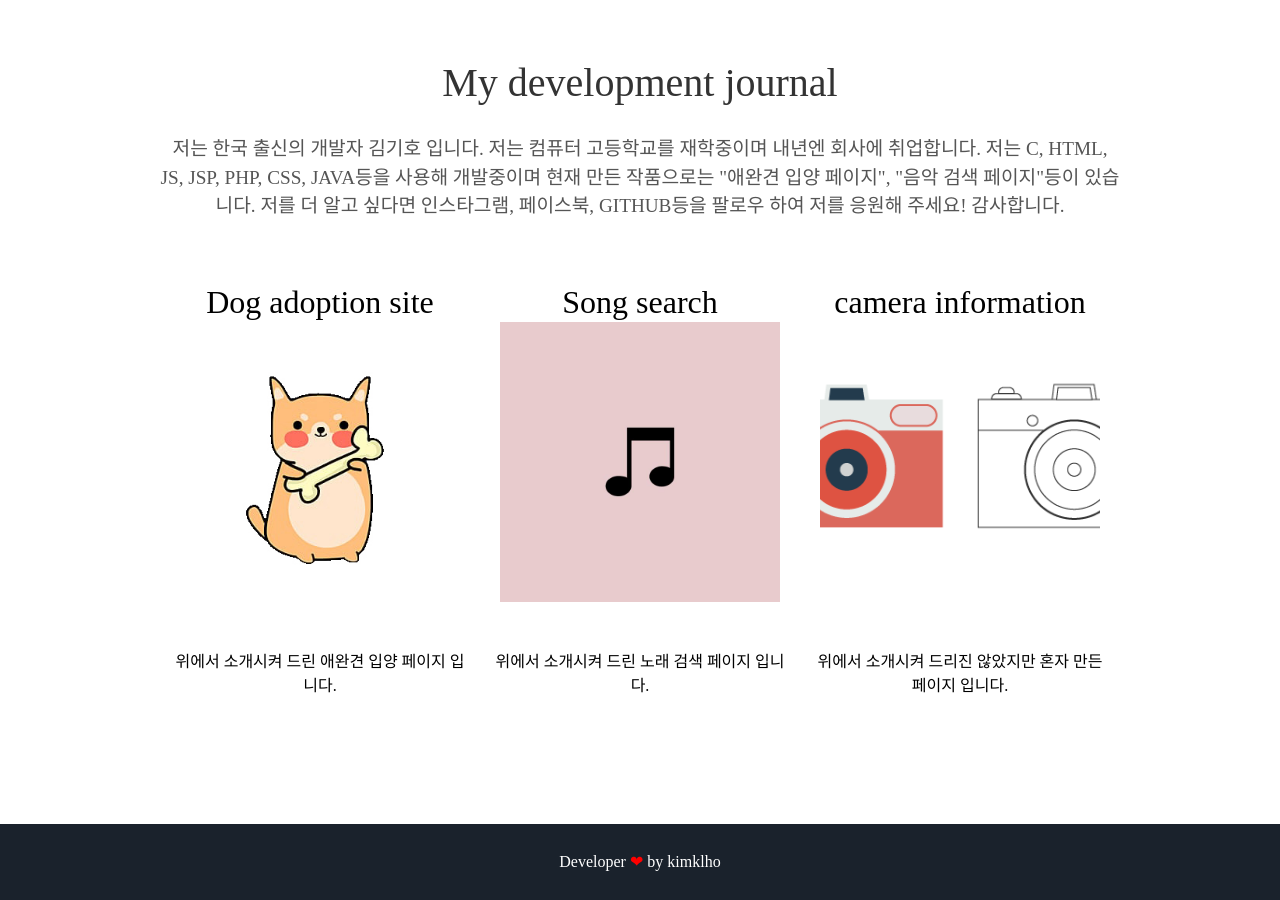
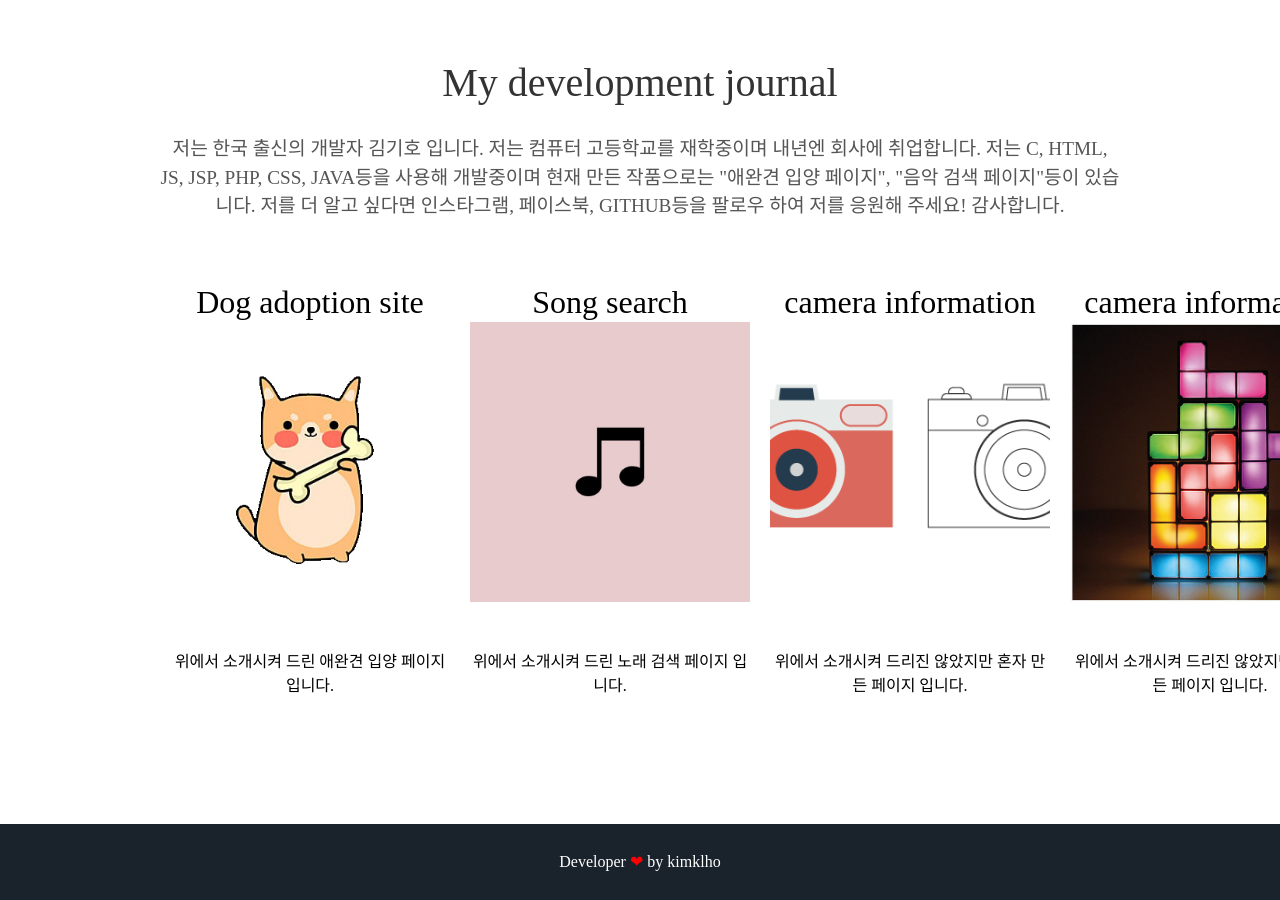
Before and after one commit to kimklho/kimklho.github.io, a Jekyll site: the page built from index.html, in a window 1280 px wide and 900 px high, scrolled down 922 px. Built offline with Jekyll 4.4.1, drawn with Linux system fonts in a browser that asks for light colours; some web fonts are replaced.

Commit message:
Update about.html

```diff
--- a/_includes/about.html
+++ b/_includes/about.html
@@ -34,4 +34,11 @@
         <p style="color: black;">위에서 소개시켜 드리진 않았지만 혼자 만든 페이지 입니다.</p>
       </a>
   </div>
+   <div class="tech">
+      <a href="TTRS_mian/index.html">
+        <h2 style="color: black; margin: 0 auto;">camera information</h2>
+        <img class="img222" src="New_img/TTRS.jpg" >
+        <p style="color: black;">위에서 소개시켜 드리진 않았지만 혼자 만든 페이지 입니다.</p>
+      </a>
+  </div>
 </div>
```
